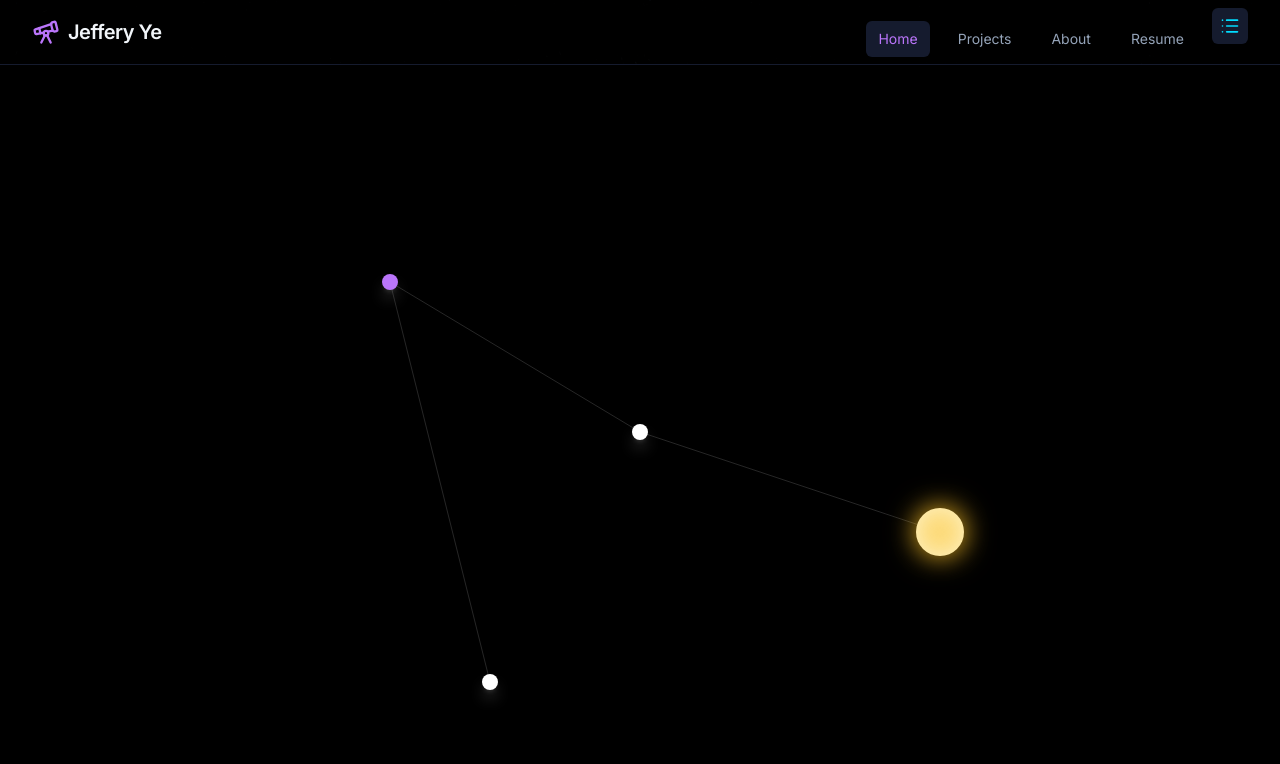
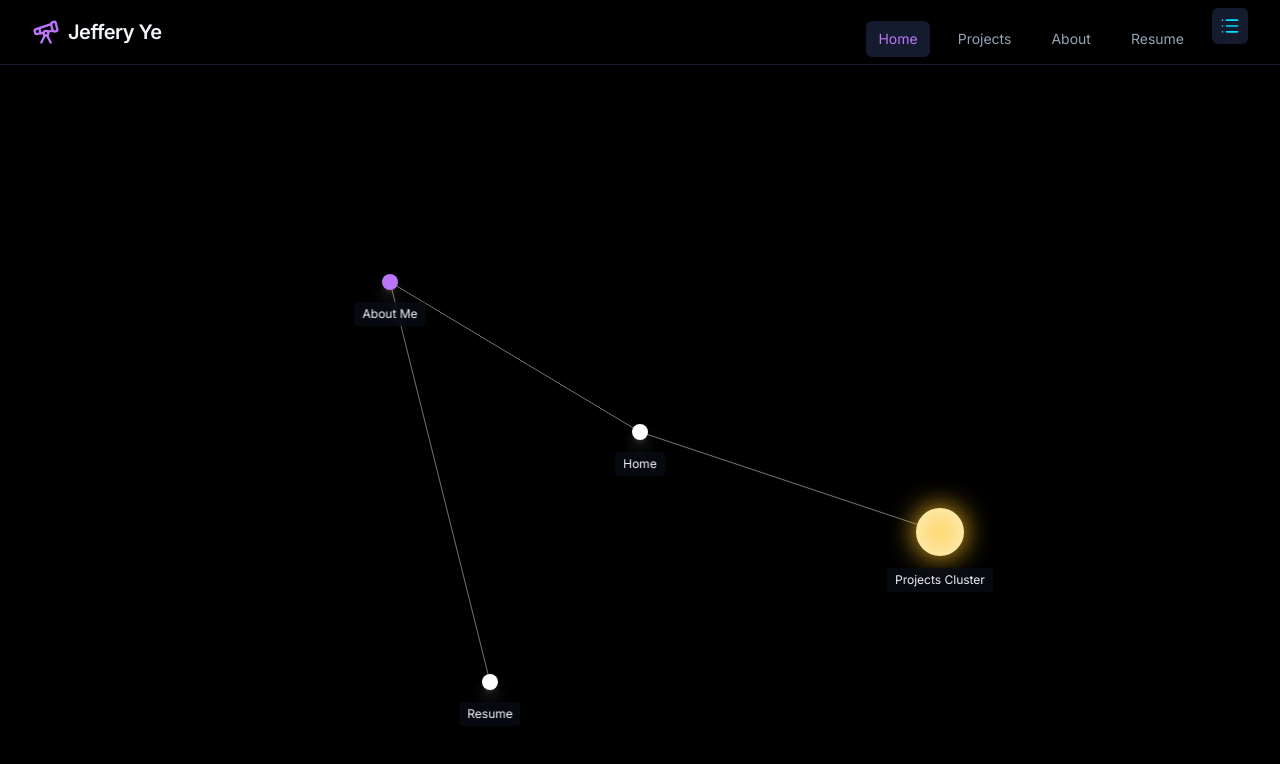
Before and after one commit to jeffery-ye/personal-website, a React (Vite) app in the folder frontend/: page / in a window 1280 px wide. Both pictures are taken after a click on the button "Switch to Galaxy View". Shown: the top 764 px of the page. Built offline with nearby package versions, Linux system fonts and the light colour scheme.

Commit message:
polished star view and made projects into an actual constellation

```diff
--- a/frontend/src/components/galaxy/ActiveProjectOverlay.jsx
+++ b/frontend/src/components/galaxy/ActiveProjectOverlay.jsx
@@ -10,8 +10,9 @@ const ActiveProjectOverlay = () => {
     const { clearActiveProject } = useStoreActions();
 
     // Find the active project data
+    // In the new content structure, projects are top-level keys like 'project-1'
     const activeProject = activeProjectId
-        ? content.projects.data.find((p) => p.id === activeProjectId)
+        ? content[`project-${activeProjectId}`]
         : null;
 
     // Close on Escape key
--- a/frontend/src/components/galaxy/ConstellationLines.jsx
+++ b/frontend/src/components/galaxy/ConstellationLines.jsx
@@ -17,14 +17,12 @@ const ConstellationLines = ({ content, connections }) => {
                     if (!start || !end) return null;
 
                     return (
-                        <motion.line
+                        <motion.path
                             key={`${startId}-${endId}`}
-                            x1={start.x}
-                            y1={start.y}
-                            x2={end.x}
-                            y2={end.y}
-                            stroke="rgba(255, 255, 255, 0.15)"
+                            d={`M ${start.x} ${start.y} L ${end.x} ${end.y}`}
+                            stroke="rgba(255, 255, 255, 0.45)"
                             strokeWidth="1"
+                            fill="none"
                             initial={{ pathLength: 0, opacity: 0 }}
                             animate={{ pathLength: 1, opacity: 1 }}
                             transition={{ duration: 1.5, delay: index * 0.1, ease: "easeInOut" }}
--- a/frontend/src/components/galaxy/GalaxyCanvas.jsx
+++ b/frontend/src/components/galaxy/GalaxyCanvas.jsx
@@ -22,18 +22,15 @@ const GalaxyCanvas = () => {
         initial: (isZoomedIn) => ({
             scale: isZoomedIn ? 0.2 : 5,
             opacity: 0,
-            filter: 'blur(10px)',
         }),
         animate: {
             scale: 1,
             opacity: 1,
-            filter: 'blur(0px)',
             transition: { type: "spring", duration: 1.2, bounce: 0, delay: 0.1 } // Critically damped spring, slight delay to prevent initial stutter
         },
         exit: (isZoomedIn) => ({
             scale: isZoomedIn ? 5 : 0.2,
             opacity: 0,
-            filter: 'blur(10px)',
             transition: { duration: 0.8, ease: "easeInOut" }
         })
     };
--- a/frontend/src/components/galaxy/GalaxyNode.jsx
+++ b/frontend/src/components/galaxy/GalaxyNode.jsx
@@ -1,8 +1,8 @@
 import { motion } from 'framer-motion';
-import { useState } from 'react';
+
 
 const GalaxyNode = ({ id, label, x, y, type = 'node', color = 'bg-white', size = 'w-4 h-4', onClick }) => {
-    const [isHovered, setIsHovered] = useState(false);
+
 
     // Portal Styling (e.g. Projects Cluster)
     const isPortal = type === 'portal';
@@ -23,8 +23,6 @@ const GalaxyNode = ({ id, label, x, y, type = 'node', color = 'bg-white', size =
                 className={`cursor-pointer rounded-full flex items-center justify-center ${finalColor} ${finalSize} ${!isPortal && 'shadow-lg shadow-white/30'}`}
                 whileHover={{ scale: 1.5 }}
                 whileTap={{ scale: 0.9 }}
-                onHoverStart={() => setIsHovered(true)}
-                onHoverEnd={() => setIsHovered(false)}
                 onClick={onClick}
                 transition={{ type: "spring", stiffness: 400, damping: 25 }}
             >
@@ -36,18 +34,12 @@ const GalaxyNode = ({ id, label, x, y, type = 'node', color = 'bg-white', size =
                         transition={{ duration: 3, repeat: Infinity }}
                     />
                 )}
-                {/* Label on hover */}
-                {isHovered && (
-                    <motion.div
-                        initial={{ opacity: 0, y: 10 }}
-                        animate={{ opacity: 1, y: 0 }}
-                        exit={{ opacity: 0 }}
-                        className="absolute top-full left-1/2 -translate-x-1/2 mt-2 px-2 py-1 bg-space-900/90 backdrop-blur-sm rounded text-xs text-star-100 whitespace-nowrap drop-shadow-lg"
-                    >
-                        {label}
-                    </motion.div>
-                )}
             </motion.div>
+
+            {/* Label - Always visible beneath star */}
+            <div className="absolute top-full left-1/2 -translate-x-1/2 mt-3 px-2 py-1 bg-space-900/60 backdrop-blur-sm rounded text-xs text-star-100 whitespace-nowrap drop-shadow-lg pointer-events-none">
+                {label}
+            </div>
         </div>
     );
 };
--- a/frontend/src/data/content.js
+++ b/frontend/src/data/content.js
@@ -122,12 +122,12 @@ export const content = {
   ...projectsData.reduce((acc, project, index) => {
     // New coordinate system for deep space view
     const offsets = [
-      { x: 0, y: -200 },     // 1 (Top)
-      { x: 200, y: -100 },   // 2 (Top Right)
-      { x: 200, y: 100 },    // 3 (Bottom Right)
-      { x: 0, y: 200 },      // 4 (Bottom)
-      { x: -200, y: 100 },   // 5 (Bottom Left)
-      { x: -200, y: -100 }   // 6 (Top Left)
+      { x: 220, y: -120 },     // ai protein purification agent
+      { x: 200, y: 40 },   // ai drug target selection
+      { x: -20, y: 50 },    // musicalendar
+      { x: -50, y: -100 },      // ai expense categorizer
+      { x: -250, y: -140 },   // portfolio website
+      { x: -450, y: 0 }   // crumbdrop
     ];
     const offset = offsets[index] || { x: 0, y: 0 };
 
```
